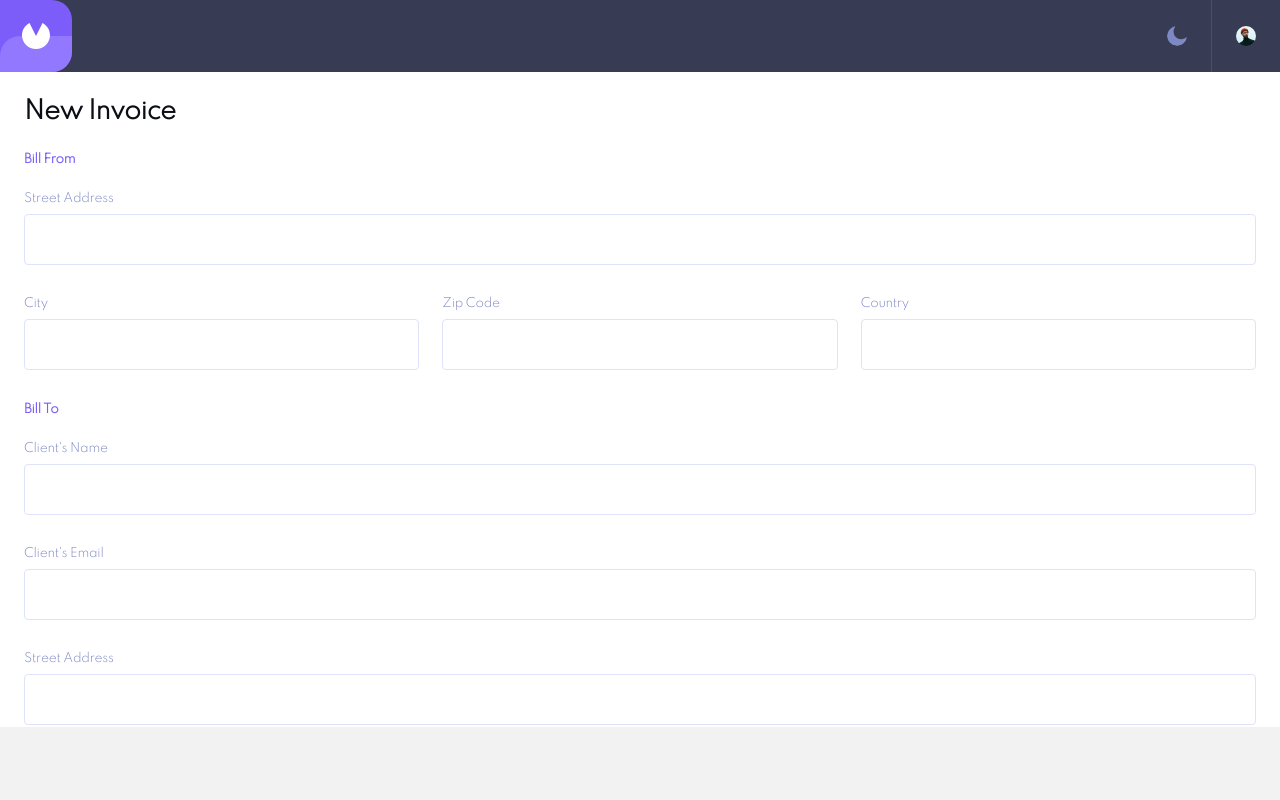
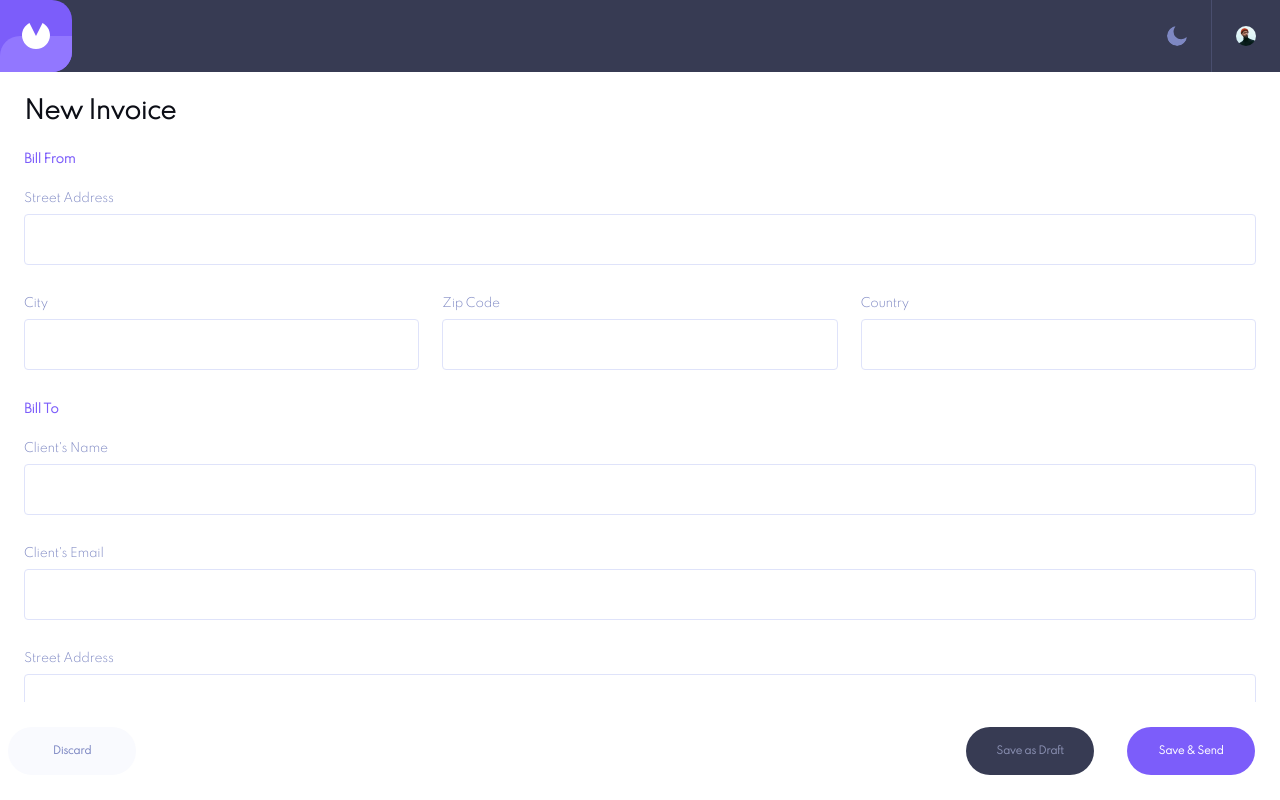
Before and after one commit to alexdeeguz/frontendmentor_invoice-app, a React (Create React App) app in the folder client/: page /invoices/new in a window 1280 px wide. Built offline with nearby package versions, Linux system fonts and the light colour scheme.

Commit message:
Finish add invoice feature

```diff
--- a/client/src/actions.js/invoices.js
+++ b/client/src/actions.js/invoices.js
@@ -13,6 +13,5 @@
 };
 
 export const deleteInvoice = (data) => {
-  console.log(data)
   return axios.post("/api/invoices/delete", data);
 };
--- a/client/src/components/common/drawer/Drawer.js
+++ b/client/src/components/common/drawer/Drawer.js
@@ -4,34 +4,44 @@
 import EditForm from "../../forms/EditForm";
 import NewForm from "../../forms/NewForm";
 
-const Drawer = ({ formType }) => {
-  const handleCancel = (e) => {
-    e.preventDefault();
-      document.getElementById("body").style.overflow = "auto";
+const Drawer = ({ formType, invoices, setInvoices }) => {
+  const handleCancel = () => {
+    document.getElementById("body").style.overflow = "auto";
     document.getElementById("drawer").style.transform = "translateX(-150%)";
     document.getElementById("overlay").style.display = "none";
-    document.getElementById("overlay--delete").style.display = "none";
+    document.getElementById("overlay--delete").style.display =
+      document.getElementById("overlay--delete") ? "none" : null;
     document.getElementById("modal").style.display = "none";
   };
 
   const Form = () => {
-      const { darkMode } = useContext(ThemeContext);
-      const darkModeBg = darkMode ? "bg--xdark" : null;
-      const darkModeInput = darkMode ? "xdark" : null;
+    const { darkMode } = useContext(ThemeContext);
+    const darkModeBg = darkMode ? "bg--xdark" : null;
+    const darkModeInput = darkMode ? "xdark" : null;
     return formType === "edit" ? (
       <>
-        <EditForm darkModeBg={darkModeBg} darkModeInput={darkModeInput} />
-        <div className={`action-buttons ${darkModeInput}`}>
+        <EditForm
+          darkModeBg={darkModeBg}
+          darkModeInput={darkModeInput}
+          handleCancel={handleCancel}
+        />
+        {/* <div className={`action-buttons ${darkModeInput}`}>
           <Button className="secondary" onClick={handleCancel}>
             Cancel
           </Button>
           <Button className="primary">Save Changes</Button>
-        </div>
+        </div> */}
       </>
     ) : (
       <>
-        <NewForm darkModeBg={darkModeBg} darkModeInput={darkModeInput} />
-'        <div className={`action-buttons action-buttons--new ${darkModeInput}`}>
+        <NewForm
+          darkModeBg={darkModeBg}
+          darkModeInput={darkModeInput}
+          handleCancel={handleCancel}
+          invoices={invoices}
+          setInvoices={setInvoices}
+        />
+        {/* <div className={`action-buttons action-buttons--new ${darkModeInput}`}>
           <Button className="secondary" onClick={handleCancel}>
             Discard
           </Button>
@@ -39,7 +49,7 @@
             <Button className="dark">Save as Draft</Button>
             <Button className="primary">Save & Send</Button>
           </div>
-        </div>'
+        </div> */}
       </>
     );
   };
--- a/client/src/components/details/details.css
+++ b/client/src/components/details/details.css
@@ -180,15 +180,54 @@
   justify-content: flex-end;
 }
 
+.action-buttons {
+  position: fixed;
+  width: 100%;
+  bottom: 0;
+  left: 0;
+  /* padding: 31px 56px; */
+  /* padding: 25px; */
+  background-color: #ffffff;
+  display: flex;
+  justify-content: space-between;
+  align-items: center;
+  /* justify-content: flex-end; */
+  /* border: 1px solid red; */
+}
+
+.action-buttons > div {
+  /* border: 1px solid red; */
+  display: flex;
+  /* width: 100%; */
+  /* padding: 25px; */
+}
+
+.action-buttons > div > button, .action-buttons button {
+  width: 128px;
+  height: 48px;
+  /* border: 1px solid red; */
+  font-weight: 700;
+    font-size: 10px !important;
+    line-height: 15px;
+    /* identical to box height, or 125% */
+
+    letter-spacing: -0.25px;
+    margin: 25px;
+}
+
+.action-buttons--new {
+  justify-content: space-between;
+}
+
 .drawer > .xdark {
       border: none;
       background: #141625;
       color: white;
 }
 
-.drawer > .action-buttons--new {
+/* .drawer > .action-buttons--new {
   justify-content: space-between;
-}
+} */
 
 #overlay {
   width: 100vw;
@@ -245,6 +284,10 @@
   .drawer > .action-buttons {
     padding: 21px 24px;
   }
+
+    .action-buttons {
+      padding: 21px 24px;
+    }
 }
 
 @media screen and (min-width: 768px) {
--- a/client/src/components/forms/EditForm.js
+++ b/client/src/components/forms/EditForm.js
@@ -1,7 +1,7 @@
 import Button from "../common/buttons/Button";
 import "./forms.css";
 
-const EditForm = ({ darkModeBg, darkModeInput }) => {
+const EditForm = ({ darkModeBg, darkModeInput, handleCancel }) => {
   return (
     <div className="form-container">
       <div className={`form ${darkModeBg}`}>
@@ -93,6 +93,13 @@
         </div>
         <Button className={`secondary ${darkModeInput}`}>+Add New Item</Button>
       </div>
+
+      <div className={`action-buttons ${darkModeInput}`}>
+        <Button className="secondary" onClick={handleCancel}>
+          Cancel
+        </Button>
+        <Button className="primary">Save Changes</Button>
+      </div>
     </div>
   );
 };
--- a/client/src/components/forms/NewForm.js
+++ b/client/src/components/forms/NewForm.js
@@ -1,8 +1,9 @@
 import { useState } from "react";
+import { createInvoice } from "../../actions.js/invoices";
 import Button from "../common/buttons/Button";
 import "./forms.css";
 
-const NewForm = ({ darkModeBg, darkModeInput }) => {
+const NewForm = ({ darkModeBg, darkModeInput, handleCancel, setInvoices, invoices }) => {
   const [formValues, setFormValues] = useState({
     billFrom: {
       senderAddress: {
@@ -22,7 +23,7 @@
         country: "",
       },
       invoiceDate: "",
-      paymentTerms: "",
+      paymentTerms: 15,
       description: "",
     },
   });
@@ -56,6 +57,7 @@
         newItems.push({
           ...item,
           [keyName]: e.target.value,
+          total: Number(item.price) * Number(item.quantity)
         });
       } else {
         newItems.push(item);
@@ -78,17 +80,17 @@
 
   const handleChangeBillTo = (e, key) => {
     if (key.includes("clientAddress")) {
-      const [_, clientAddressKeyName] = key.split(" ")
+      const [_, clientAddressKeyName] = key.split(" ");
       setFormValues({
         ...formValues,
         billTo: {
           ...formValues.billTo,
           clientAddress: {
             ...formValues.billTo.clientAddress,
-            [clientAddressKeyName]: e.target.value
-          }
-        }
-      })
+            [clientAddressKeyName]: e.target.value,
+          },
+        },
+      });
     } else {
       setFormValues({
         ...formValues,
@@ -100,7 +102,36 @@
     }
   };
 
-  console.log(formValues);
+  const handleClickSaveAndSend = () => {
+    const { billFrom: { senderAddress }, billTo: { clientAddress, description, email, invoiceDate, name, paymentTerms } } = formValues
+    const createdAt = new Date(invoiceDate.split("-").join("/"))
+    const paymentDue = new Date(invoiceDate.split("-").join("/"))
+    paymentDue.setDate(paymentDue.getDate() + Number(paymentTerms))
+
+    let total = 0
+    items.forEach(item => {
+      let itemTotal = (Number(item.quantity) * Number(item.price))
+      total += Number(itemTotal)
+    })
+    const data = {
+      createdAt,
+      paymentDue,
+      description,
+      paymentTerms,
+      clientName: name,
+      clientEmail: email,
+      senderAddress,
+      clientAddress,
+      items,
+      total
+    }
+
+    createInvoice(data)
+      .then((res) => {
+        setInvoices([...invoices, res.data])
+        handleCancel()
+      })
+  }
 
   return (
     <div className="form-container desktop">
@@ -200,6 +231,7 @@
               className={darkModeInput}
               type="date"
               onChange={(e) => handleChangeBillTo(e, "invoiceDate")}
+              value={formValues.billTo.invoiceDate}
             />
           </label>
           <label className="form__item-8">
@@ -207,7 +239,9 @@
             <select
               className={darkModeInput}
               onChange={(e) => handleChangeBillTo(e, "paymentTerms")}
+              value={formValues.billTo.paymentTerms}
             >
+              <option value={15}>Net 15 Days</option>
               <option value={30}>Net 30 Days</option>
             </select>
           </label>
@@ -268,9 +302,25 @@
             </label>
           </div>
         ))}
-        <Button className={`secondary ${darkModeInput}`} onClick={addNewItem}>
+        <Button
+          id="add"
+          className={`secondary ${darkModeInput}`}
+          onClick={addNewItem}
+        >
           +Add New Item
         </Button>
+
+        <div className={`action-buttons action-buttons--new ${darkModeInput}`}>
+          <Button className="secondary" onClick={handleCancel}>
+            Discard
+          </Button>
+          <div>
+            <Button className="dark">Save as Draft</Button>
+            <Button className="primary" onClick={handleClickSaveAndSend}>
+              Save & Send
+            </Button>
+          </div>
+        </div>
       </div>
     </div>
   );
--- a/client/src/components/forms/forms.css
+++ b/client/src/components/forms/forms.css
@@ -177,7 +177,7 @@
 
 .form button {
   width: 100%;
-  margin-top: 48px;
+  /* margin-top: 48px; */
 }
 
 @media screen and (min-width: 768px) {
@@ -268,3 +268,7 @@
 input[type=number] {
   -moz-appearance: textfield;
 }
+
+#add {
+  margin-top: 10px;
+}
--- a/client/src/components/invoices/index.js
+++ b/client/src/components/invoices/index.js
@@ -11,8 +11,8 @@
 const Invoices = () => {
   const [invoices, setInvoices] = useState([]);
   const { darkMode } = useContext(ThemeContext);
-  const darkModeActiveText = darkMode ? "text--dark" : null
-  const darkModeActiveBg = darkMode ? "bg--dark" : null
+  const darkModeActiveText = darkMode ? "text--dark" : null;
+  const darkModeActiveBg = darkMode ? "bg--dark" : null;
   useEffect(() => {
     getInvoices().then((res) => setInvoices(res.data));
   }, []);
@@ -28,13 +28,19 @@
   return (
     <div>
       <Overlay />
-      <Drawer formType="new" />
+      <Drawer formType="new" invoices={invoices} setInvoices={setInvoices} />
       <div className={`invoices ${darkModeActiveText}`}>
         <InvoiceHeader handleClickNew={handleClickNew} />
 
         <div className="invoices__main">
-          {invoices.map((invoice) => (
-            <InvoiceCard key={invoice._id} darkMode={darkMode} invoice={invoice} darkModeActiveText={darkModeActiveText} darkModeActiveBg={darkModeActiveBg}/>
+          {invoices?.map((invoice) => (
+            <InvoiceCard
+              key={invoice._id}
+              darkMode={darkMode}
+              invoice={invoice}
+              darkModeActiveText={darkModeActiveText}
+              darkModeActiveBg={darkModeActiveBg}
+            />
           ))}
         </div>
       </div>
```
Also changed, not shown: 2 other files (tests, documents, lock files or other folders).
